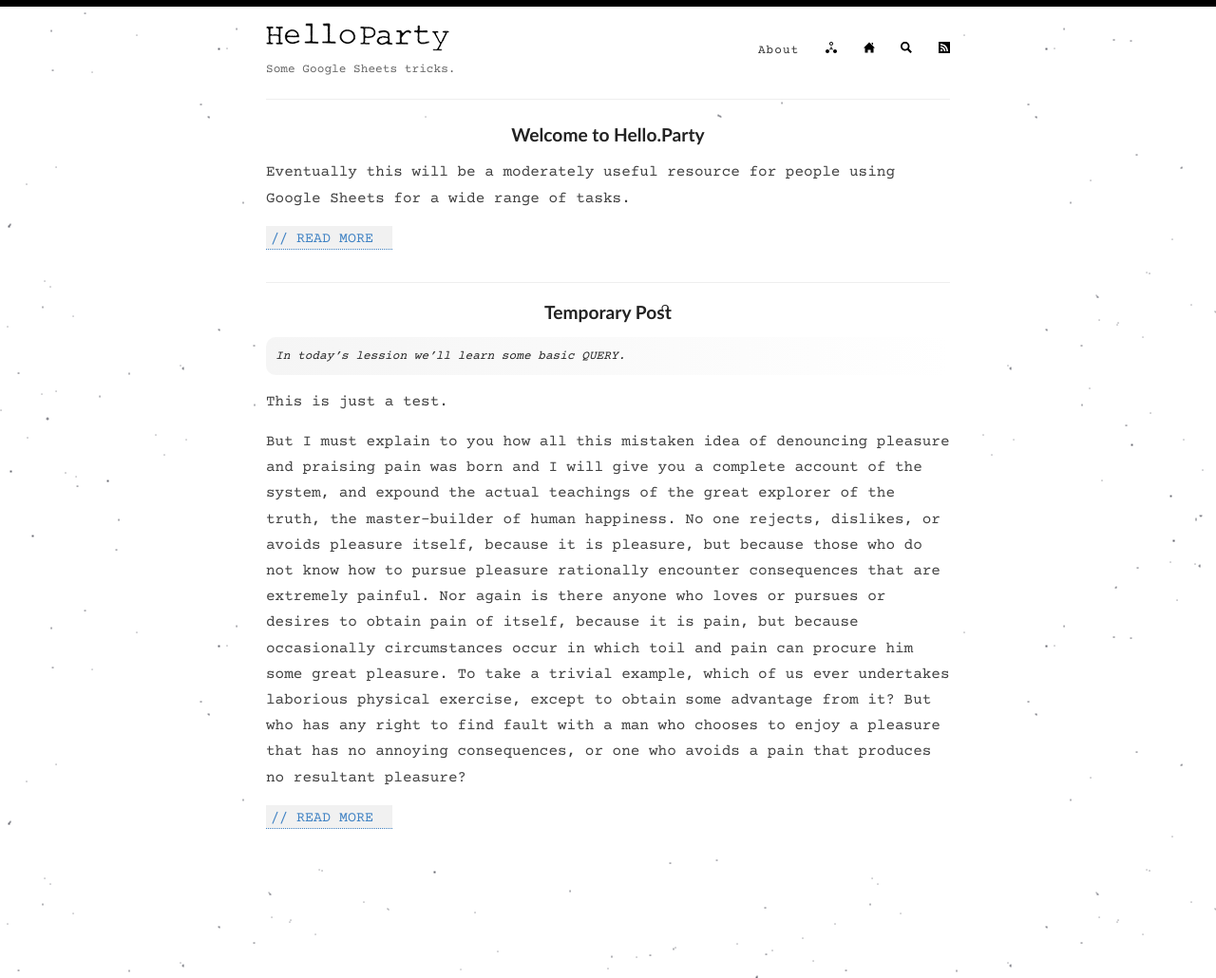
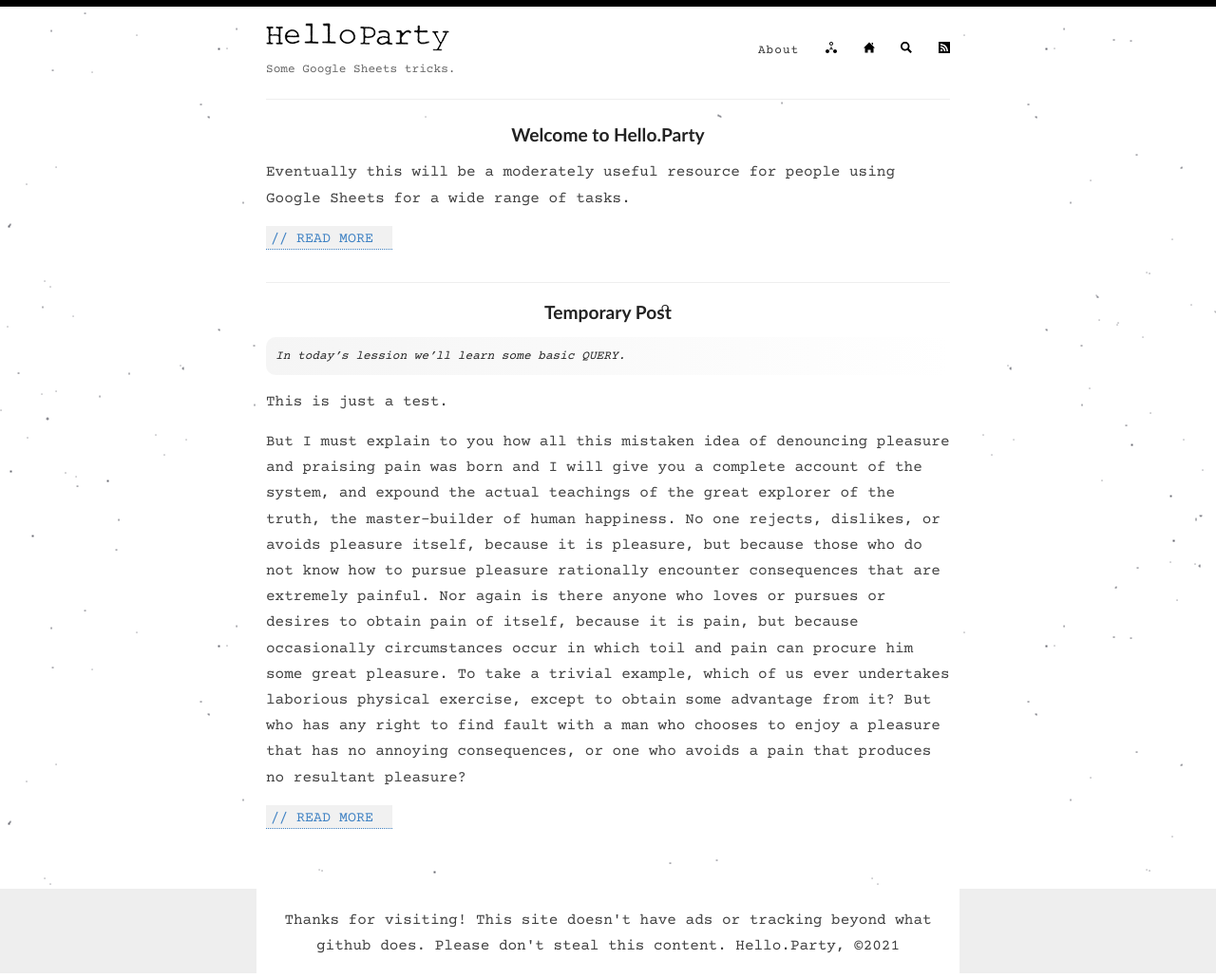
Before and after one commit to hello-party/hello-party-old.github.io, a Jekyll site: the page built from index.html, in a window 1280 px wide. Shown: the whole page at 95% size. Built offline with Jekyll 4.4.1, drawn with Linux system fonts in a browser that asks for light colours; the list of posts is cut into pages by our own code.

Commit message:
Update default.html

```diff
--- a/_layouts/default.html
+++ b/_layouts/default.html
@@ -43,15 +43,13 @@
         </div>
       </div>
 
-<!---      <div class="wrapper-footer">
+      <div class="wrapper-footer">
         <div class="container">
           <footer class="footer">
-            {% include svg-icons.html %}
+<center>Thanks for visiting! This site doesn't have ads or tracking beyond what github does. Please don't steal this content. Hello.Party, ©{{ 'now' | date: "%Y" }}</center>
           </footer>
         </div>
-      </div>-->
+      </div>
     </div>
-
-    {% include analytics.html %}
   </body>
 </html>
```
